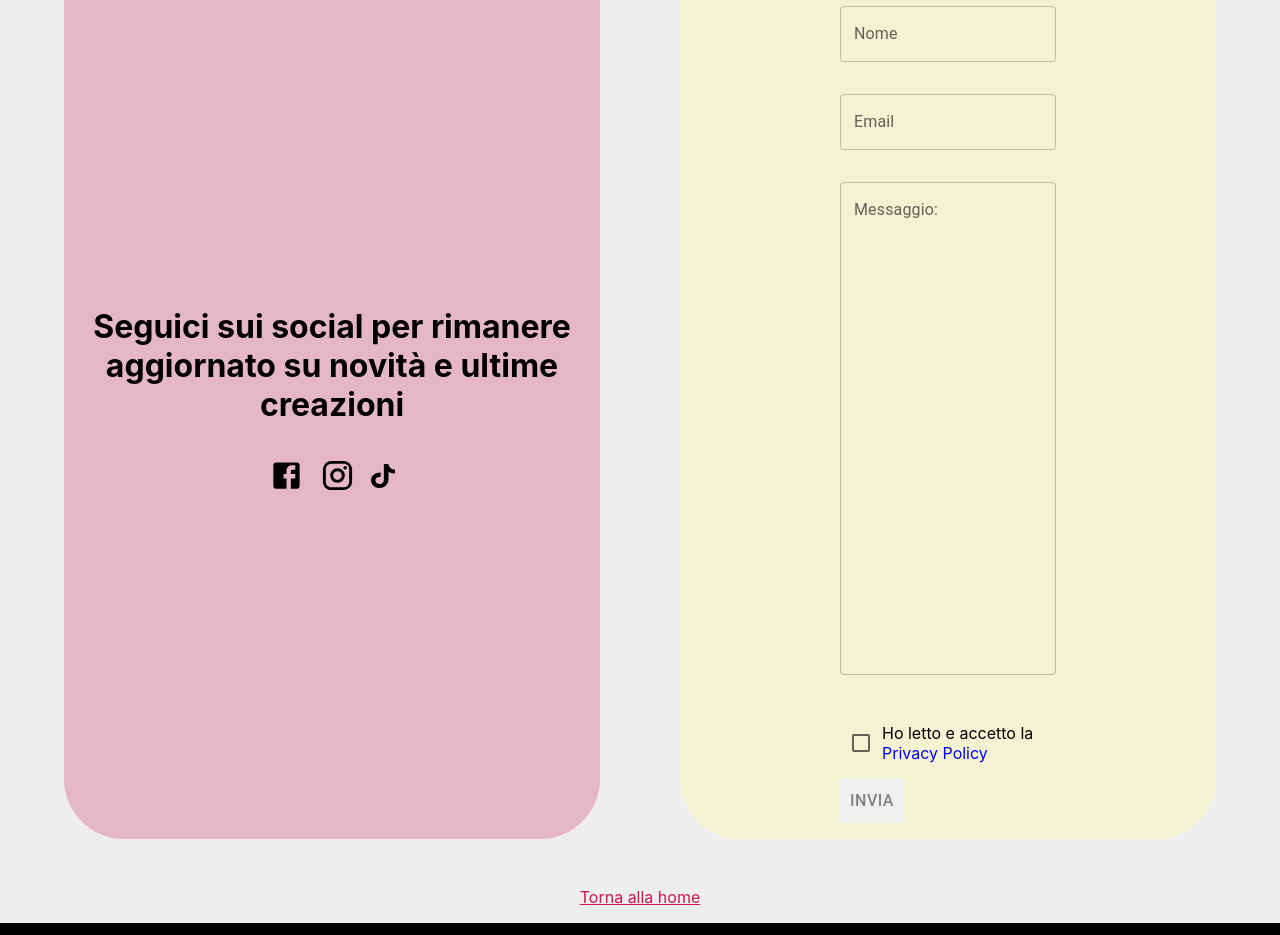
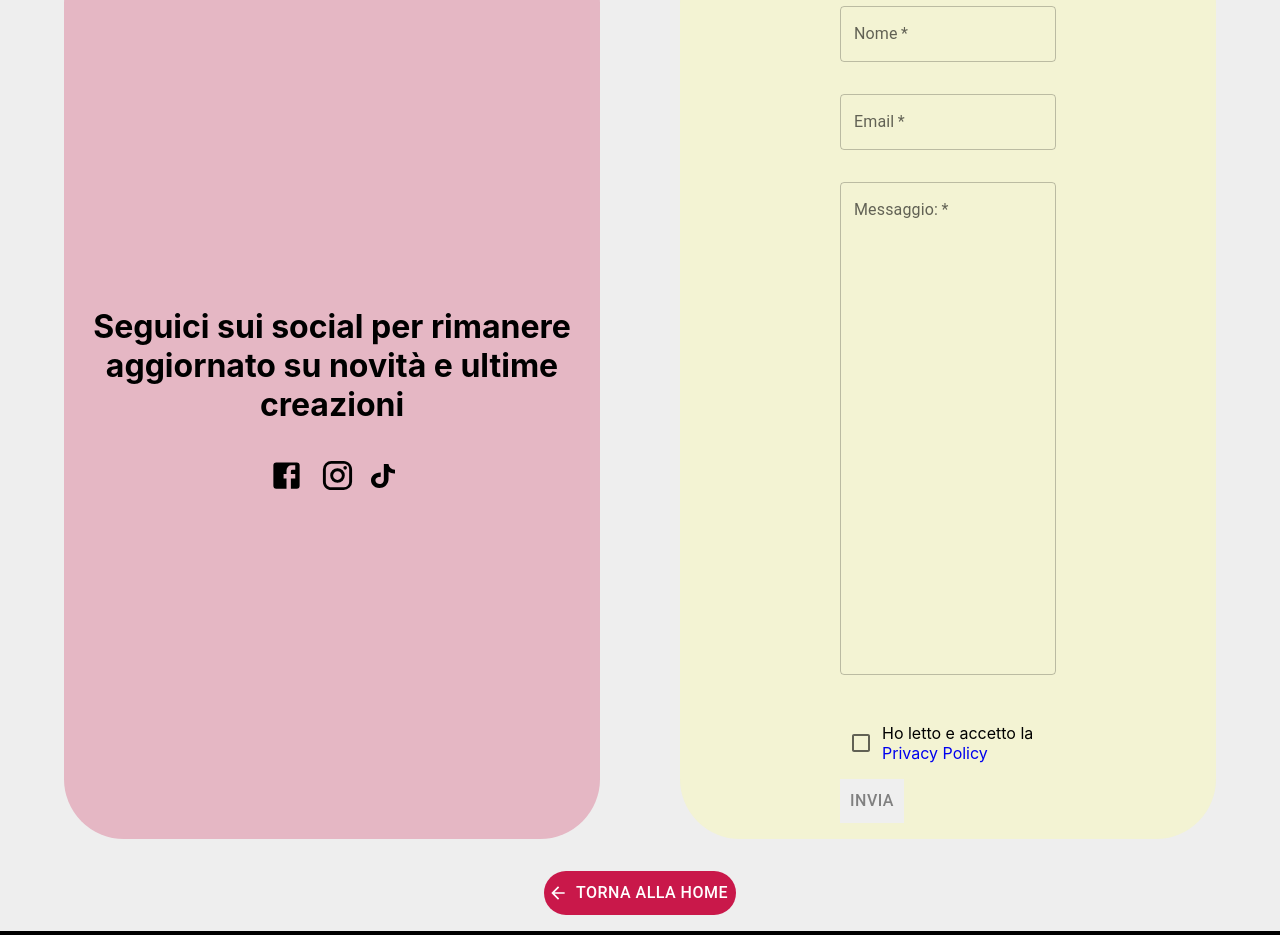
Before and after one commit to Tommaso4497/nodiin, a Next.js app: page /contatti in a window 1280 px wide. Shown: the part 317-1252 px from the top of the page. Built offline with nearby package versions, Linux system fonts and the light colour scheme; a web font is replaced by a local one.

Commit message:
Added checks in mail

```diff
--- a/pages/contatti/index.js
+++ b/pages/contatti/index.js
@@ -1,12 +1,13 @@
 import {
   Button,
+  CircularProgress,
   IconButton,
   Snackbar,
   TextField,
   TextareaAutosize,
   useMediaQuery,
 } from "@mui/material";
-import React, { useState } from "react";
+import React, { useState, useEffect } from "react";
 import styles from "./Contatti.module.css";
 import Checkbox from "@mui/material/Checkbox";
 import FacebookIcon from "@mui/icons-material/Facebook";
@@ -17,23 +18,25 @@ import theme from "../../styles/main";
 import { useRouter } from "next/router";
 import { useRef } from "react";
 import emailJs from "@emailjs/browser";
+import ArrowBackIcon from '@mui/icons-material/ArrowBack';
 
-const ContactForm = ({ matches }) => {
+const ContactForm = ({ matches, handleOpen }) => {
+  const [confirm, setConfirm] = useState(false);
+  const [textfieldProps, setTextfieldProps] = useState(undefined);
+  const [isLoading, setIsLoading] = useState(false);
 
-  const [confirm, setConfirm] = useState(false);
-  const [textfieldProps, setTextfieldProps] = React.useState(undefined);
-  const form = useRef()
+  const form = useRef();
 
-  React.useEffect(() => {
+  useEffect(() => {
     setTextfieldProps({
       multiline: true,
-      rows: matches ? 20 : 10
+      rows: matches ? 20 : 10,
     });
   }, [matches]);
 
-
   const sendEmail = (e) => {
     e.preventDefault();
+    setIsLoading(true);
     emailJs
     .sendForm(
       "service_9ky36ru",
@@ -41,18 +44,27 @@ const ContactForm = ({ matches }) => {
       form.current,
       "21RBqklwr7ZB3s4fr"
       )
-      .then((response) => {
-
-        console.log('SUCCESS!', response.status, response.text);
-      }, (error) => {
-        console.log('FAILED...', error);
-      });
+      .then(
+        (response) => {
+          setIsLoading(false);
+          setConfirm(false);
+          handleOpen(true);
+          e.target.reset();
+        },
+        (error) => {
+          setIsLoading(false);
+          setConfirm(false);
+          handleOpen(true);
+          e.target.reset();
         }
+      );
+  };
 
   const contactForm = (
-    <form onSubmit={sendEmail}>
+    <form onSubmit={sendEmail} ref={form}>
       <div className={styles.formWrapper}>
         <TextField
+          required
           label="Nome"
           type="text"
           name="from_name"
@@ -60,6 +72,7 @@ const ContactForm = ({ matches }) => {
           placeholder="Maria"
         />
         <TextField
+          required
           id="email"
           label="Email"
           type="email"
@@ -68,6 +81,7 @@ const ContactForm = ({ matches }) => {
           placeholder="prova@esempio.it"
         />
         <TextField
+          required
           id="message"
           label="Messaggio:"
           type="text"
@@ -102,17 +116,17 @@ const ContactForm = ({ matches }) => {
       </div>
       <Button
         className={confirm ? styles.confirm : styles.notConfirm}
-        disabled={!confirm}
+        disabled={!confirm || isLoading}
         type="submit"
         value="Submit"
       >
-        Invia
+        {isLoading ? <CircularProgress /> : "Invia"}
       </Button>
     </form>
   );
 
   return contactForm;
-}
+};
 
 const Contatti = () => {
   const router = useRouter();
@@ -181,7 +195,11 @@ const Contatti = () => {
         </div>
         <div className={styles.emailWrapper}>
           <h2 className={styles.formTitle}>Inviaci una mail</h2>
-          <ContactForm matches={matches} />
+          <ContactForm
+            matches={matches}
+            openDialog={open}
+            handleOpen={setOpen}
+          />
         </div>
       </div>
       <div
@@ -190,15 +208,21 @@ const Contatti = () => {
           textDecoration: "underline",
           color: "var(--color-primary)",
           cursor: "pointer",
+          marginBottom:"1rem",
         }}
         >
-        <p
+
+        <Button
+        style={{
+          borderRadius:"2rem"
+        }}
+        startIcon={<ArrowBackIcon/>}
           onClick={() => {
             router.back();
           }}
         >
           Torna alla home
-        </p>
+        </Button>
       </div>
       <Snackbar
         open={open}
```
Lines whose indentation alone changed are shown as unchanged.
